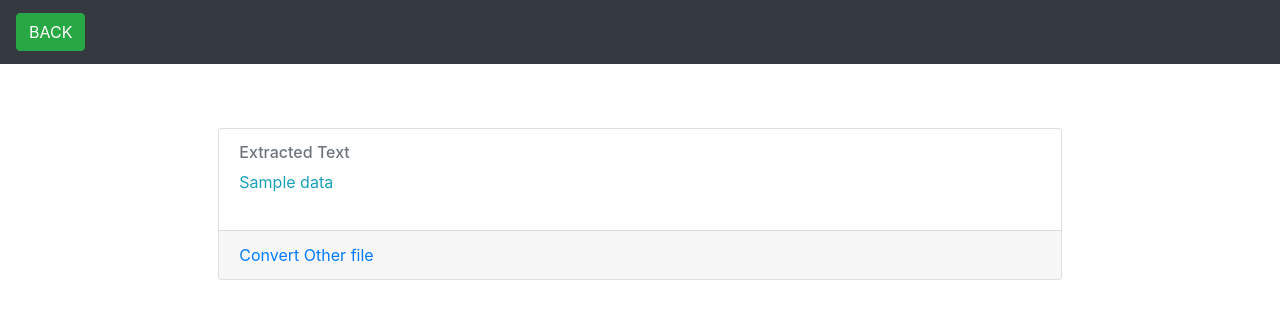
After one commit to SriRakesh/python-speech_recognition-poc, a Flask app: template templates/show.html in a window 1280 px wide. The commit adds this page. Shown: the top 319 px of the page. Run offline with Flask 2, Linux system fonts and the light colour scheme; the template is opened without the code that fills it: most values are stand-ins (such as "Sample title", 1, 10 or a date in 2020); some libraries are stand-ins or nearby versions.

Commit message:
added other html to show extracted text

```diff
--- a/app.py
+++ b/app.py
@@ -15,7 +15,7 @@ def index():
             try:
                 #print("Content " + r.recognize_sphinx(audio))
                 data = r.recognize_google(audio)
-                return render_template('index.html', data=data)
+                return render_template('show.html', data=data)
             except sr.UnknownValueError:
                 print("could not understand audio")
             except sr.RequestError as e:
--- a/templates/base.html
+++ b/templates/base.html
@@ -5,6 +5,11 @@
     <meta name="viewport" content="width=device-width, initial-scale=1.0">
     <meta http-equiv="X-UA-Compatible" content="ie=edge">
     <link rel="stylesheet" href="{{ url_for('static', filename='css/main.css') }}">
+    <link rel="stylesheet" href="https://maxcdn.bootstrapcdn.com/bootstrap/4.3.1/css/bootstrap.min.css">
+    <script src="https://ajax.googleapis.com/ajax/libs/jquery/3.4.1/jquery.min.js"></script>
+    <script src="https://cdnjs.cloudflare.com/ajax/libs/popper.js/1.14.7/umd/popper.min.js"></script>
+    <script src="https://maxcdn.bootstrapcdn.com/bootstrap/4.3.1/js/bootstrap.min.js"></script>
+    <link rel="stylesheet" href="https://use.fontawesome.com/releases/v5.7.0/css/all.css" integrity="sha384-lZN37f5QGtY3VHgisS14W3ExzMWZxybE1SJSEsQp9S+oqd12jhcu+A56Ebc1zFSJ" crossorigin="anonymous">
     {% block head %}{% endblock %}
 </head>
 <body>
--- a/templates/index.html
+++ b/templates/index.html
@@ -2,11 +2,6 @@
 {% block head %}
 <title>Home page</title>
 <link rel="stylesheet" href="{{ url_for('static', filename='css/home.css') }}">
-<link rel="stylesheet" href="https://maxcdn.bootstrapcdn.com/bootstrap/4.3.1/css/bootstrap.min.css">
-<script src="https://ajax.googleapis.com/ajax/libs/jquery/3.4.1/jquery.min.js"></script>
-<script src="https://cdnjs.cloudflare.com/ajax/libs/popper.js/1.14.7/umd/popper.min.js"></script>
-<script src="https://maxcdn.bootstrapcdn.com/bootstrap/4.3.1/js/bootstrap.min.js"></script>
-<link rel="stylesheet" href="https://use.fontawesome.com/releases/v5.7.0/css/all.css" integrity="sha384-lZN37f5QGtY3VHgisS14W3ExzMWZxybE1SJSEsQp9S+oqd12jhcu+A56Ebc1zFSJ" crossorigin="anonymous">
 {% endblock %}
 {% block body %}
 <nav class="navbar navbar-expand-sm bg-dark navbar-dark">
--- /dev/null
+++ b/templates/show.html
@@ -0,0 +1,25 @@
+{% extends 'base.html' %}
+{% block head %}
+<title>showing data</title>
+{% endblock %}
+{% block body %}
+<nav class="navbar navbar-dark bg-dark">
+    <a class="navbar-brand" href="/home">
+        <button class="btn btn-success"> BACK </button>
+    </a>
+</nav>
+<div class="row" style="margin-top: 5%">
+    <div class="col-md-2"></div>
+    <div class="col-sm-8 col-md-8 col-lg-8">
+        <div class="card">
+            <div class="card-body">
+                <h6 class="card-subtitle mb-2 text-muted">Extracted Text</h6>
+                <p class="text-info">{{ data }}</p>
+            </div>
+            <div class="card-footer">
+                <a href="/home" class="card-link">Convert Other file</a>
+            </div>
+        </div>
+    </div>
+</div>
+{% endblock %}
```
